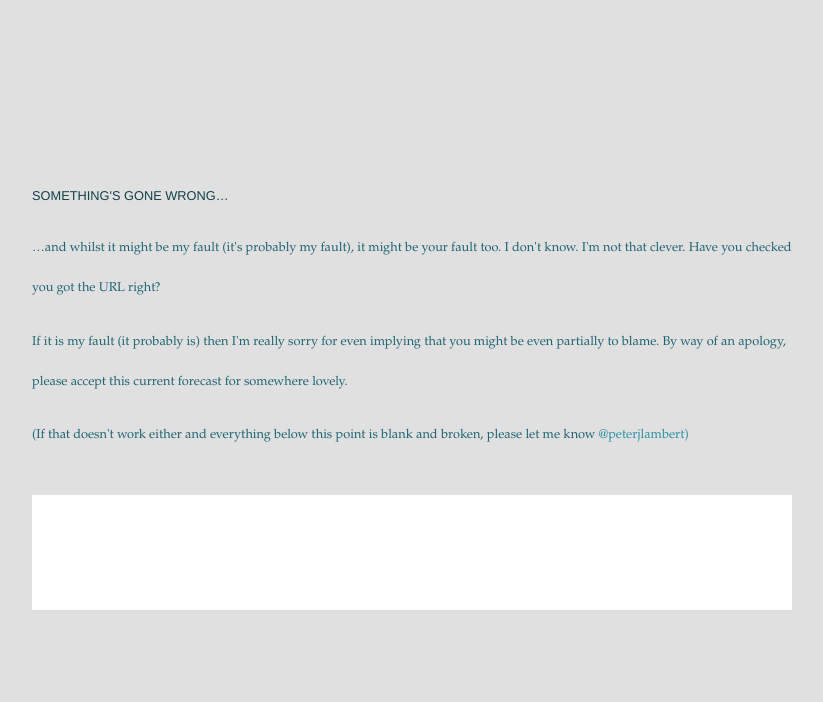
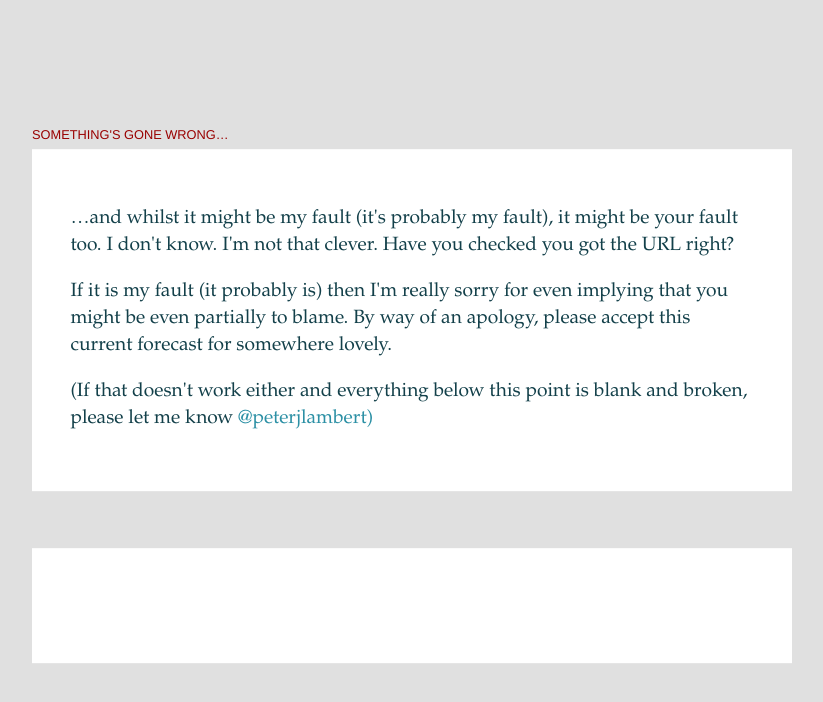
Before and after one commit to peterjlambert/ridetheweather, a Flask app: template templates/error.html in a window 1280 px wide. Shown: the top 702 px of the page, without its empty margins (228-1051 px from the left). Run offline with Flask 2, Linux system fonts and the light colour scheme; the template is opened without the code that fills it, so the values that code supplies are empty.

Commit message:
Fixed assignment of ride_time in club view. Fixed styling of error page.

```diff
--- a/app.py
+++ b/app.py
@@ -28,13 +28,12 @@
 def rideTime(club):
     day = whatdayisit()
     current_time = local_datetime
+    ride_time = current_time
     if club == "vcyork":
         if day == 'Tuesday' or day == 'Thursday':
             ride_time = local_datetime.replace(hour=18, minute=00, second=00)
         elif day == 'Saturday' or day == 'Sunday':
             ride_time = local_datetime.replace(hour=9, minute=00, second=00)
-    else:
-        ride_time = current_time
 
     ride_time_seconds = ride_time.astimezone(local_timezone).replace(tzinfo=None)
     current_time_seconds = current_time.astimezone(local_timezone).replace(tzinfo=None)
--- a/assets/stylesheets/main.scss
+++ b/assets/stylesheets/main.scss
@@ -39,12 +39,14 @@
 }
 
 .error{
-  color: #1E6374;
-  font-size: .8rem;
+  color: #13404A;
+  font-size: 1.2rem;
+  line-height: 1.4em;
   margin-bottom: 3em;
   h1{
-    color: #13404A;
+    color: #900;
   }
+
 }
 @media only screen and (max-width: 780px) {
   div.container{
--- a/templates/error.html
+++ b/templates/error.html
@@ -3,9 +3,11 @@
 
 <div class="error">
 	<h1>Something's gone wrong&hellip;</h1>
-	<p>&hellip;and whilst it might be my fault (it's probably my fault), it might be your fault too. I don't know. I'm not that clever. Have you checked you got the URL right?</p>
-	<p>If it is my fault (it probably is) then I'm really sorry for even implying that you might be even partially to blame. By way of an apology, please accept this current forecast for somewhere lovely.</p>
-	<p class="note">(If that doesn't work either and everything below this point is blank and broken, please let me know <a href="http://twitter.com/peterjlambert">@peterjlambert)</p>
+	<div class="forecast">
+		<p>&hellip;and whilst it might be my fault (it's probably my fault), it might be your fault too. I don't know. I'm not that clever. Have you checked you got the URL right?</p>
+		<p>If it is my fault (it probably is) then I'm really sorry for even implying that you might be even partially to blame. By way of an apology, please accept this current forecast for somewhere lovely.</p>
+		<p class="note">(If that doesn't work either and everything below this point is blank and broken, please let me know <a href="http://twitter.com/peterjlambert">@peterjlambert)</p>
+	</div>
 </div>
 
 {% if locationName %}<h1><a href="http://maps.google.com/maps?q={{ locationLat }},{{ locationLng }}&ll={{ locationLat }},{{ locationLng }}&z=17">{{ locationName }}</a></h1>{% endif %}
```
Also changed, not shown: static/assets/stylesheets/main.css, 1 other file.
